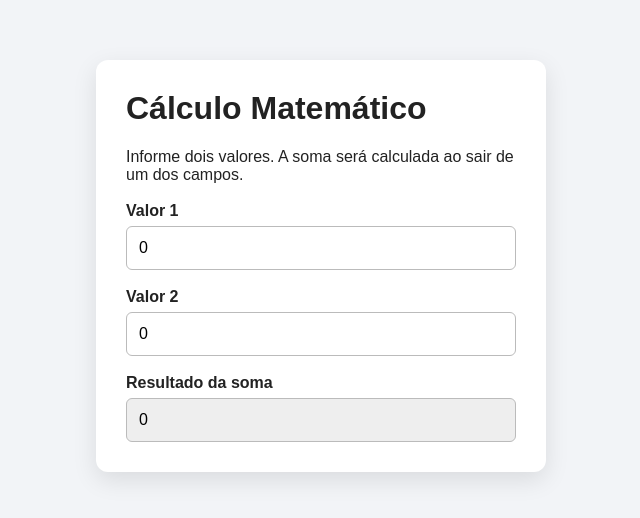
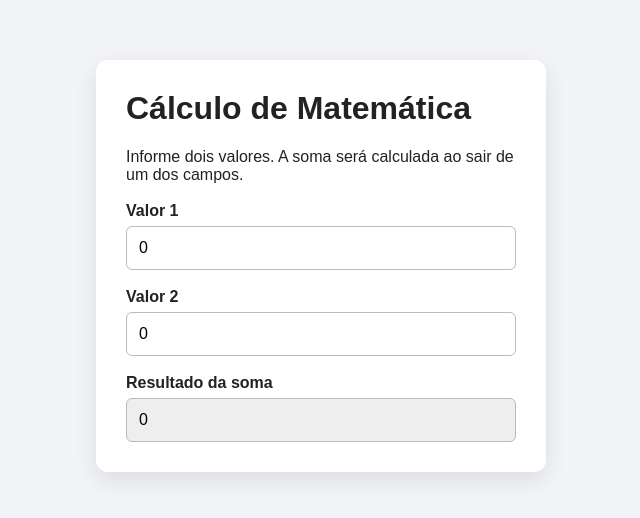
Before and after one commit to raphaelhellan-pixel/projeto-git-laboratorio, a plain HTML site: page index.html in a window 1280 px wide. Shown: the part 134-652 px from the top of the page, without its empty margins (319-959 px from the left). Drawn offline with Linux system fonts and the light colour scheme.

Commit message:
adiciona novo titulo ao projeto

```diff
--- a/index.html
+++ b/index.html
@@ -3,12 +3,12 @@
 <head>
     <meta charset="UTF-8">
     <meta name="viewport" content="width=device-width, initial-scale=1.0">
-    <title>Cálculo Matemático</title>
+    <title>Cálculo de Matemática</title>
     <link rel="stylesheet" href="style.css">
 </head>
 <body>
     <main class="container">
-        <h1>Cálculo Matemático</h1>
+        <h1>Cálculo de Matemática</h1>
         <p>Informe dois valores. A soma será calculada ao sair de um dos campos.</p>
 
         <div class="campo">
```
